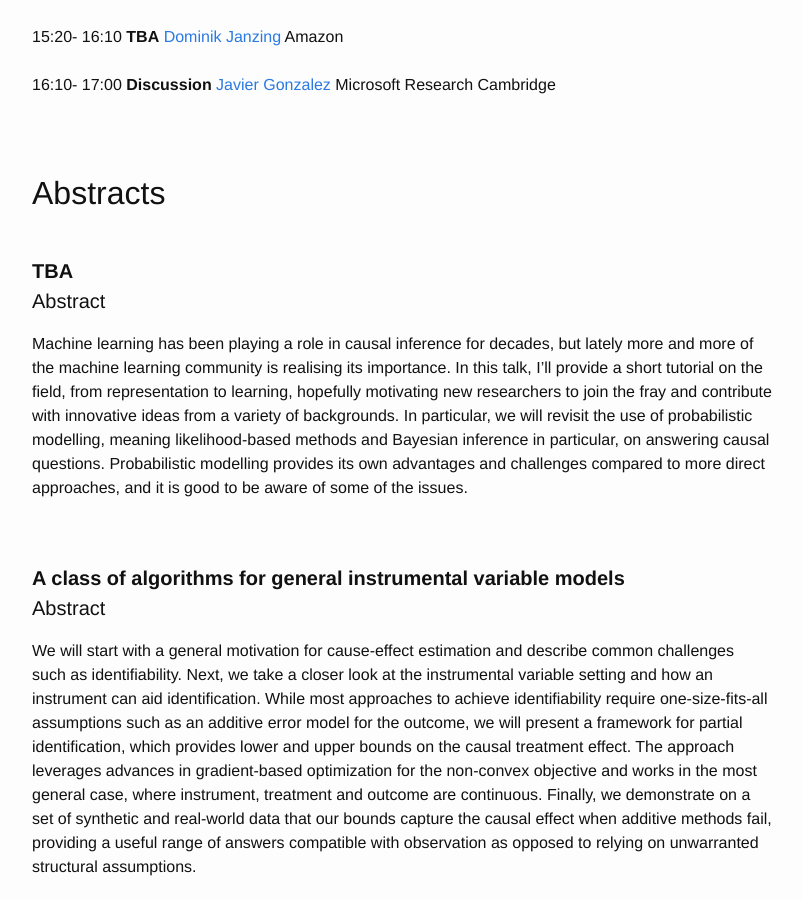
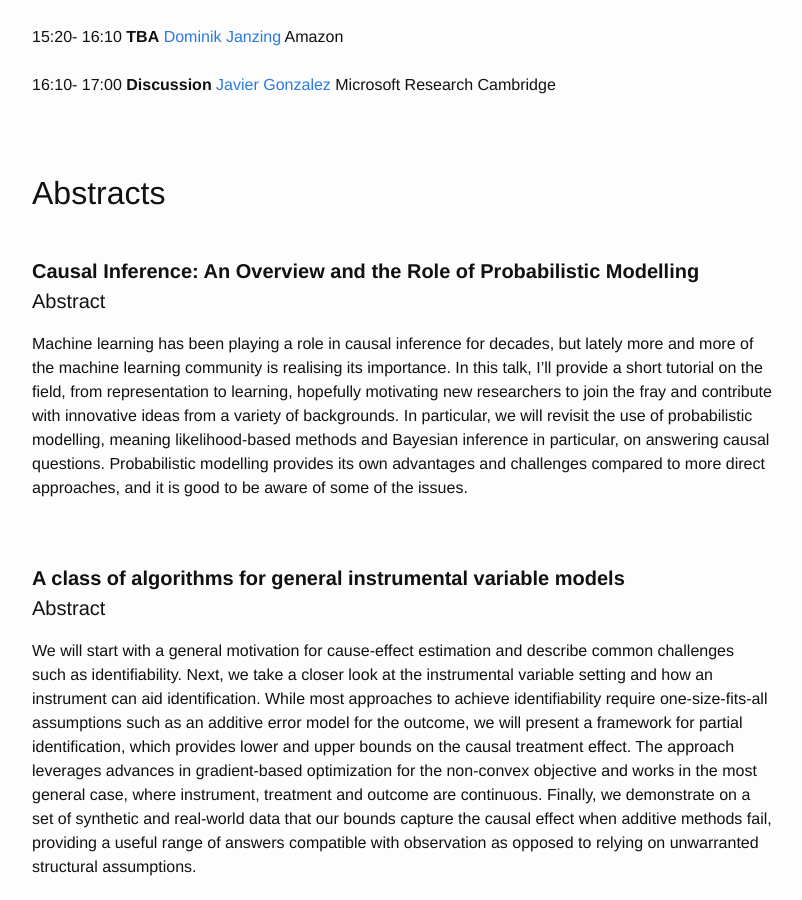
Before and after one commit to gpschool/gpss20, a Jekyll site: the page built from _posts/2020-09-17-workshop.md, in a window 1280 px wide and 900 px high, scrolled down 940 px. Shown: the whole window, without its empty margins (238-1040 px from the left). Built offline with Jekyll 4.4.1, drawn with Linux system fonts in a browser that asks for light colours; some of the changed lines change nothing that is shown.

Commit message:
workshop's update

```diff
--- a/_posts/2020-09-17-workshop.md
+++ b/_posts/2020-09-17-workshop.md
@@ -18,7 +18,7 @@ talks:
   end: "9:10"
   youtube:
 - title: "Causal Inference: An Overview and the Role of Probabilistic Modelling"
-  abstract:
+  abstract: Machine learning has been playing a role in causal inference for decades, but lately more and more of the machine learning community is realising its importance. In this talk, I’ll provide a short tutorial on the field, from representation to learning, hopefully motivating new researchers to join the fray and contribute with innovative ideas from a variety of backgrounds. In particular, we will revisit the use of probabilistic modelling, meaning likelihood-based methods and Bayesian inference in particular, on answering causal questions. Probabilistic modelling provides its own advantages and challenges compared to more direct approaches, and it is good to be aware of some of the issues.
   author:
   - family: Silva
     given: Ricardo
@@ -39,7 +39,7 @@ talks:
   start: "10:30"
   end: "11:20"
 - title: "TBA"
-  abstract: Machine learning has been playing a role in causal inference for decades, but lately more and more of the machine learning community is realising its importance. In this talk, I’ll provide a short tutorial on the field, from representation to learning, hopefully motivating new researchers to join the fray and contribute with innovative ideas from a variety of backgrounds. In particular, we will revisit the use of probabilistic modelling, meaning likelihood-based methods and Bayesian inference in particular, on answering causal questions. Probabilistic modelling provides its own advantages and challenges compared to more direct approaches, and it is good to be aware of some of the issues.
+  abstract:
   author:
   - family: van der Schaar
     given: Mihaela
```
